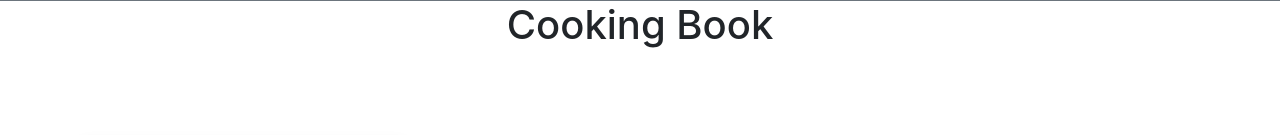
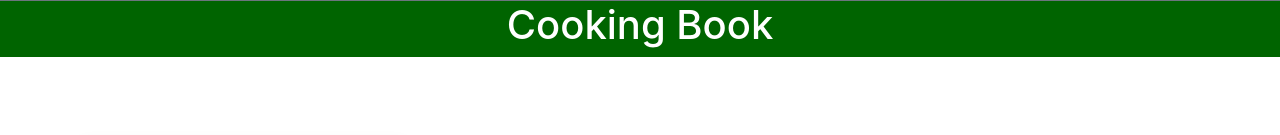
Before and after one commit to Manas-254/ReactRecipeApp, a React (Create React App) app: page / in a window 1280 px wide. Shown: the top 135 px of the page. Built offline with nearby package versions, Linux system fonts and the light colour scheme.

Commit message:
Update Home.js

```diff
--- a/src/components/Home.js
+++ b/src/components/Home.js
@@ -1,8 +1,9 @@
 import React from 'react'
+import './style.css'
 
 function Home() {
     return (
-        <div>
+        <div className='head'>
             <h1>Cooking Book</h1>
         </div>
     )
```
